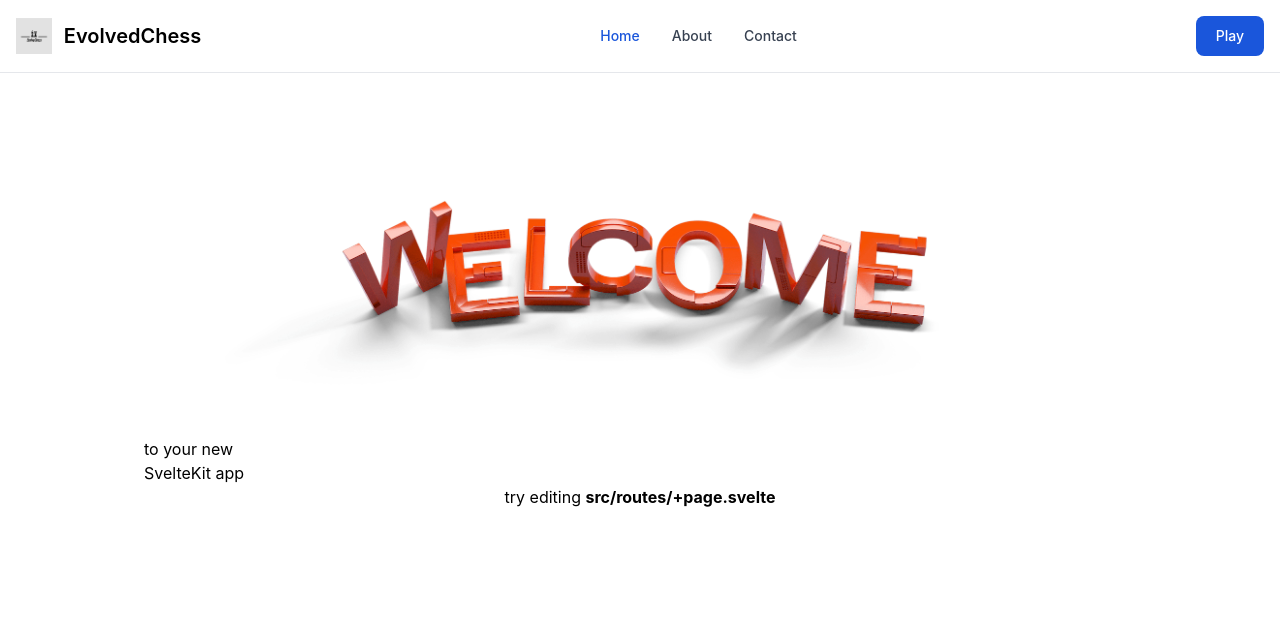
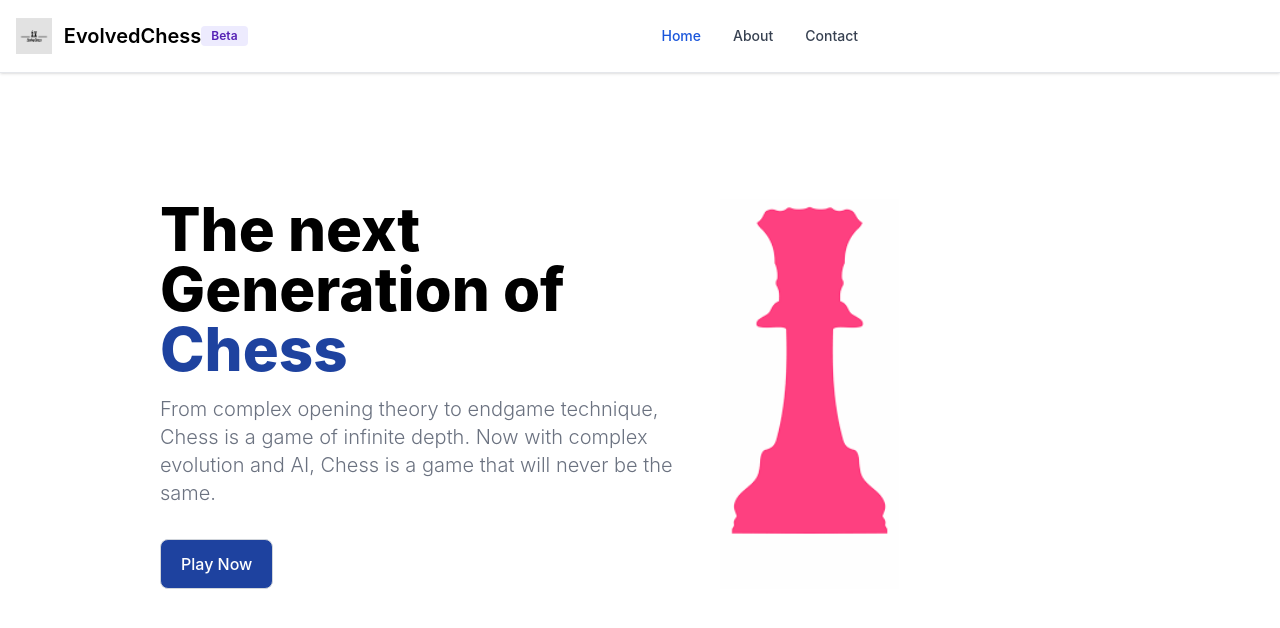
Before and after one commit to KivalM/EvolutionChess, a SvelteKit app: page / in a window 1280 px wide. Shown: the top 628 px of the page. Built offline with nearby package versions, Linux system fonts and the light colour scheme.

Commit message:
landing page

```diff
--- a/src/lib/components/Header.svelte
+++ b/src/lib/components/Header.svelte
@@ -4,9 +4,9 @@
 	import github from '$lib/images/github.svg';
 </script>
 
-<header>
+<header class="shadow">
 	<nav
-		class="bg-white px-2 sm:px-4 py-2.5 dark:bg-gray-900  w-full z-20 top-0 left-0 border-b border-gray-200 dark:border-gray-600"
+		class="bg-white px-2 sm:px-4 py-2.5 dark:bg-gray-900  w-full z-20 top-0 left-0 border-b border-gray-200 dark:border-gray-600 "
 	>
 		<div class="container flex flex-wrap justify-between items-center mx-auto">
 			<a href="/" class="flex items-center">
@@ -14,14 +14,12 @@
 				<span class="self-center text-xl font-semibold whitespace-nowrap dark:text-white"
 					>EvolvedChess</span
 				>
+				<span
+					class="bg-purple-100 text-purple-800 text-xs font-semibold mr-2 px-2.5 py-0.5 rounded dark:bg-purple-200 dark:text-purple-900"
+					>Beta</span
+				>
 			</a>
 			<div class="flex md:order-2">
-				<a
-					type="button"
-					href="/play"
-					class="text-white bg-blue-700 hover:bg-blue-800 focus:ring-4 focus:outline-none focus:ring-blue-300 font-medium rounded-lg text-sm px-5 py-2.5 text-center mr-3 md:mr-0 dark:bg-blue-600 dark:hover:bg-blue-700 dark:focus:ring-blue-800"
-					>Play</a
-				>
 				<button
 					data-collapse-toggle="navbar-sticky"
 					type="button"
--- /dev/null
+++ b/src/lib/components/Jumbotron.svelte
@@ -0,0 +1,37 @@
+<script>
+	import { page } from '$app/stores';
+	import logo from '$lib/images/svelte-logo.svg';
+	import queen from '$lib/images/queen.png';
+	import github from '$lib/images/github.svg';
+</script>
+
+<div>
+	<div class="grid py-8 px-4 mx-auto max-w-screen-xl lg:gap-8 xl:gap-0 lg:py-16 lg:grid-cols-12">
+		<div class="place-self-center mr-auto lg:col-span-7">
+			<h1
+				class="mb-4 max-w-2xl text-4xl font-extrabold leading-none md:text-5xl xl:text-6xl dark:text-white"
+			>
+				The next Generation of <span class="text-blue-800"> Chess</span>
+			</h1>
+			<p
+				class="mb-6 max-w-2xl font-light text-gray-500 lg:mb-8 md:text-lg lg:text-xl dark:text-gray-400"
+			>
+				From complex opening theory to endgame technique, Chess is a game of infinite depth. Now
+				with complex evolution and AI, Chess is a game that will never be the same.
+			</p>
+
+			<a
+				href="/play"
+				class="bg-blue-800 inline-flex justify-center items-center py-3 px-5 text-base font-medium text-center text-white  rounded-lg border border-gray-300 hover:bg-blue-600 focus:ring-4 focus:ring-gray-100 dark:text-white dark:border-gray-700 dark:hover:bg-gray-700 dark:focus:ring-gray-800"
+			>
+				Play Now
+			</a>
+		</div>
+		<div class="hidden lg:mt-0 lg:col-span-5 lg:flex ">
+			<img src={queen} alt="mockup" />
+		</div>
+	</div>
+</div>
+
+<style>
+</style>
--- a/src/routes/+page.svelte
+++ b/src/routes/+page.svelte
@@ -1,6 +1,7 @@
 <script>
 	import welcome from '$lib/images/svelte-welcome.webp';
 	import welcome_fallback from '$lib/images/svelte-welcome.png';
+	import Jumbotron from '$lib/components/Jumbotron.svelte';
 </script>
 
 <svelte:head>
@@ -9,20 +10,7 @@
 </svelte:head>
 
 <section>
-	<h1>
-		<span class="welcome">
-			<picture>
-				<source srcset={welcome} type="image/webp" />
-				<img src={welcome_fallback} alt="Welcome" />
-			</picture>
-		</span>
-
-		to your new<br />SvelteKit app
-	</h1>
-
-	<h2>
-		try editing <strong>src/routes/+page.svelte</strong>
-	</h2>
+	<Jumbotron />
 </section>
 
 <style>
```
Also changed, not shown: src/lib/images/queen.png (added).
